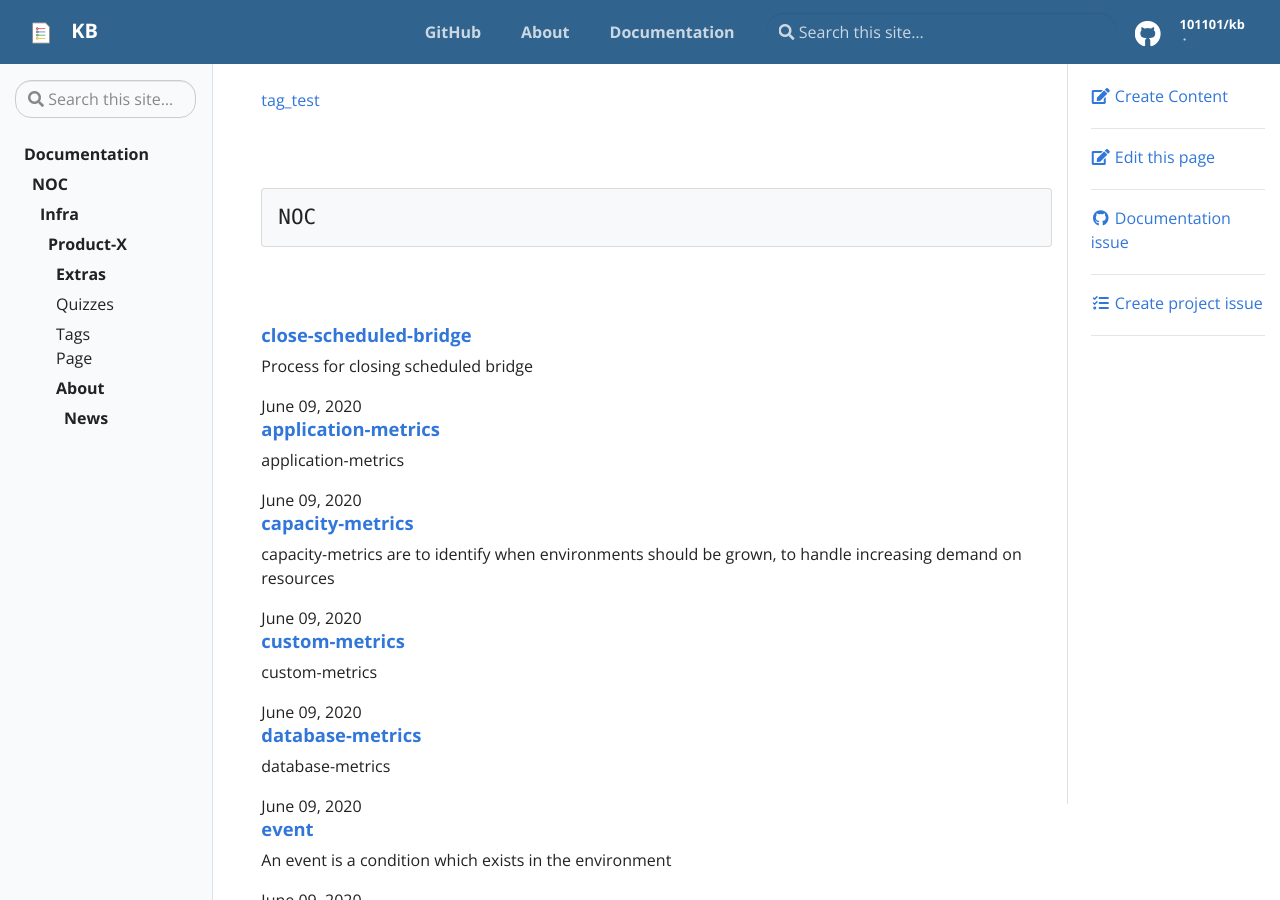
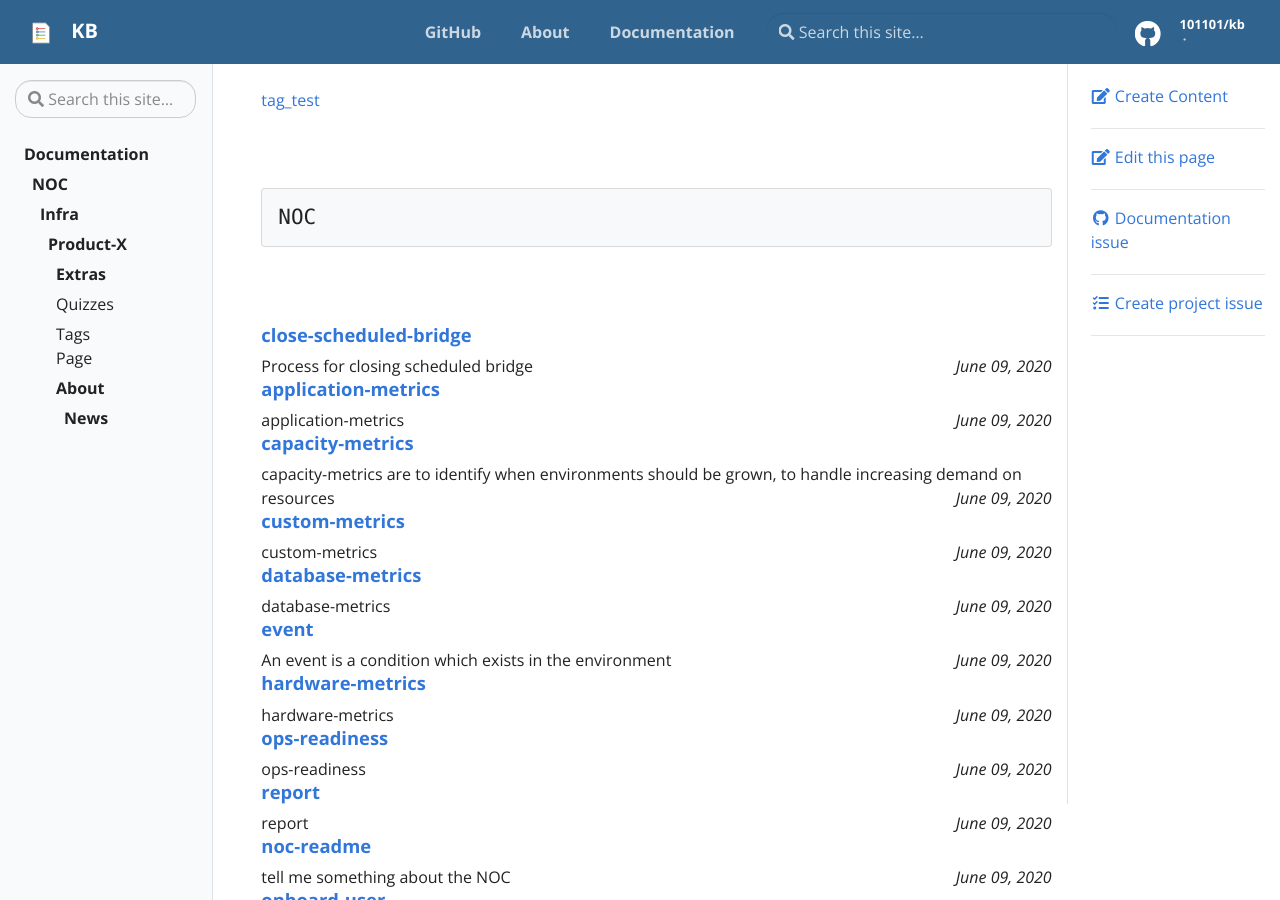
Before and after one commit to 101101/kb, a Jekyll site: the page built from pages/tag_test.html, in a window 1280 px wide and 900 px high. Built offline with Jekyll 4.4.1, drawn with Linux system fonts in a browser that asks for light colours.

Commit message:
Update tag_test.html

```diff
--- a/pages/tag_test.html
+++ b/pages/tag_test.html
@@ -30,7 +30,8 @@ permalink: /tag_test/
       {% if doc.tags contains tag %}
         <div class="tag-entry">
           <h5><b><a href="{{- site.baseurl -}}{{- doc.url -}}">{{ doc.title }}</a></b></h5>
-          <p>{{ doc.description }}<time style="font-style:italic; float:right" datetime="{{- doc.date | date_to_xmlschema -}}"></p>
+          {{ doc.description }}
+          <time style="font-style:italic; float:right" datetime="{{- doc.date | date_to_xmlschema -}}">
           {{- doc.date | date: "%B %d, %Y" -}}</time>
           <br>
         </div>
```
